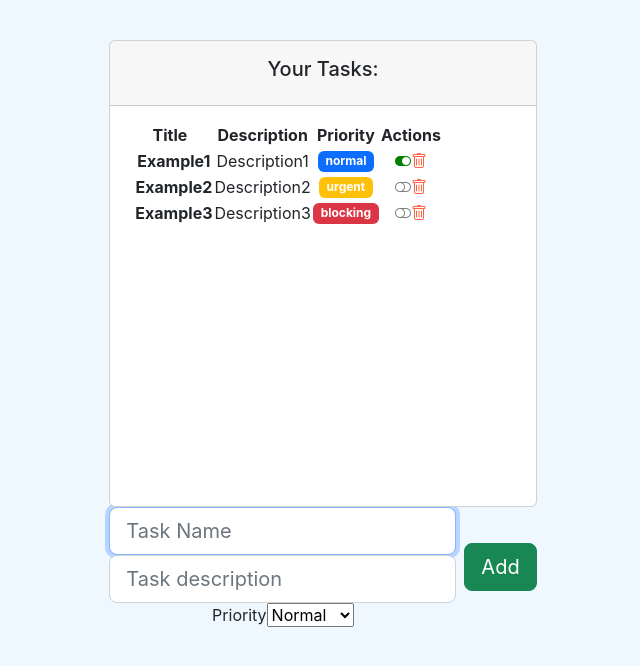
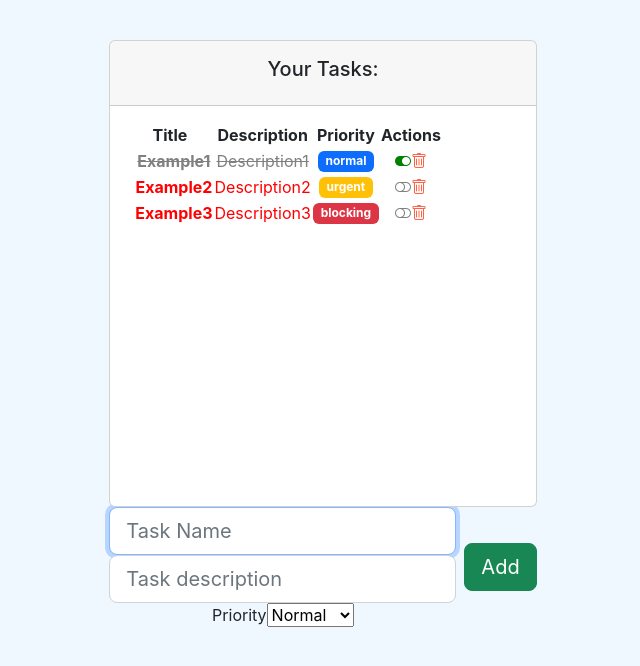
Before and after one commit to leedd87/openbootcamp-reactjs, a React (Create React App) app: page / in a window 1280 px wide. Shown: the top 666 px of the page, without its empty margins (317-957 px from the left). Built offline with nearby package versions, Linux system fonts and the light colour scheme.

Commit message:
styling tasks app

```diff
--- a/src/components/container/TaskListComponent.jsx
+++ b/src/components/container/TaskListComponent.jsx
@@ -3,6 +3,7 @@ import { LEVELS } from "../../models/levels.enum";
 import { Task } from "../../models/task.class";
 import TaskForm from "../pure/forms/TaskForm";
 import TaskComponent from "../pure/TaskComponent";
+import "../../styles/task.css";
 
 const TaskListComponent = () => {
 	const defaultTask1 = new Task(
@@ -68,24 +69,14 @@ const TaskListComponent = () => {
 
 	function addTask(task) {
 		console.log("Complete this Task:", task);
-		const index = tasks.indexOf(task);
+
 		const tempTasks = [...tasks];
 		tempTasks.push(task);
 		setTasks(tempTasks);
 	}
 
+	const Table = () => {
 		return (
-		<div>
-			<div className="col-12">
-				<div>
-					<div class="card">
-						<div class="card-header p-3">
-							<h5 class="card-title">Your Tasks:</h5>
-						</div>
-						<div
-							className="card-body"
-							style={{ position: "relative", height: "400px" }}
-						>
 			<table>
 				<thead>
 					<tr>
@@ -108,6 +99,35 @@ const TaskListComponent = () => {
 					})}
 				</tbody>
 			</table>
+		);
+	};
+
+	let taskTable;
+
+	if (tasks.length > 0) {
+		taskTable = <Table></Table>;
+	} else {
+		taskTable = (
+			<div>
+				<h3>There are no tasks to show</h3>
+				<h4>Please create a task</h4>
+			</div>
+		);
+	}
+
+	return (
+		<div>
+			<div className="col-12">
+				<div>
+					<div class="card">
+						<div class="card-header p-3">
+							<h5 class="card-title">Your Tasks:</h5>
+						</div>
+						<div
+							className="card-body"
+							style={{ position: "relative", height: "400px" }}
+						>
+							{taskTable}
 						</div>
 					</div>
 				</div>
--- a/src/components/pure/TaskComponent.jsx
+++ b/src/components/pure/TaskComponent.jsx
@@ -58,9 +58,22 @@ function TaskComponent({ task, complete, remove }) {
 			);
 		}
 	}
+	const taskCompleted = {
+		color: "gray",
+		fontWeight: "bold",
+		textDecoration: "line-through",
+	};
+
+	const taskPending = {
+		fontWeight: "bold",
+		color: "red",
+	};
 
 	return (
-		<tr className="fw-normal">
+		<tr
+			className="fw-normal"
+			style={task.completed ? taskCompleted : taskPending}
+		>
 			<th>
 				<span className="ms-2">{task.name}</span>
 			</th>
--- a/src/styles/task.css
+++ b/src/styles/task.css
@@ -1,3 +1,13 @@
 .task-action {
 	cursor: pointer;
 }
+
+/* .task-completed {
+	color: gray;
+	text-decoration: line-through;
+} */
+
+.task-pending {
+	font-weight: bold;
+	color: red;
+}
```
Lines whose indentation alone changed are shown as unchanged.
